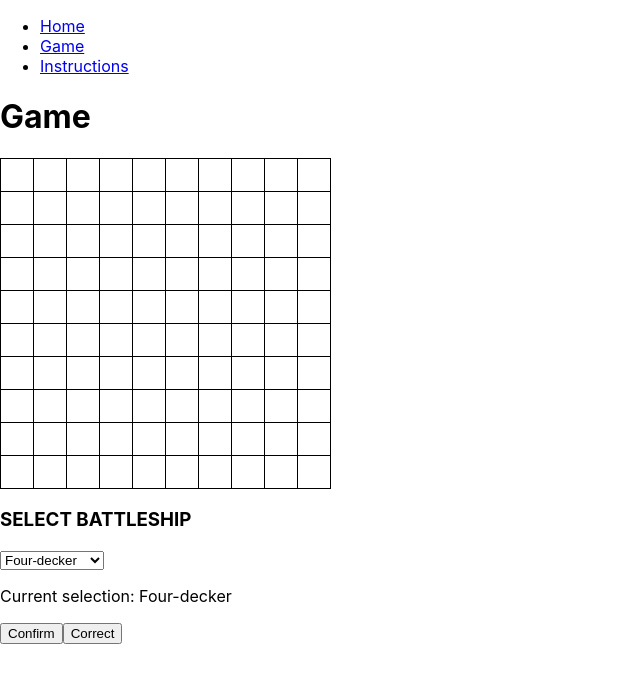
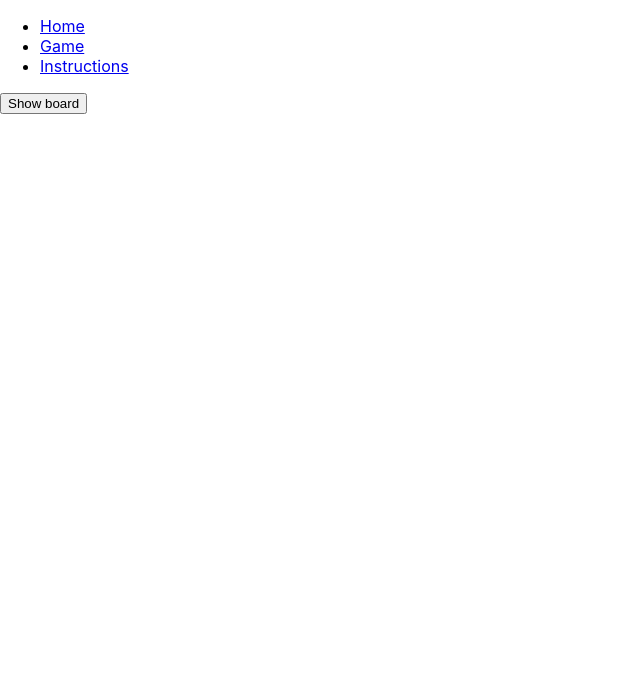
Before and after one commit to ewelinalabas/battleship, a React (Create React App) app: page /game in a window 1280 px wide. Shown: the top 682 px of the page, without its empty margins (0-640 px from the left). Built offline with nearby package versions, Linux system fonts and the light colour scheme.

Commit message:
Add reveal board

```diff
--- a/src/actions/gameActions.js
+++ b/src/actions/gameActions.js
@@ -3,6 +3,7 @@ import { getField, isEmptyBoard, isAlreadyMarked } from '../lib/board'
 const UPDATE_BOARD = 'UPDATE_BOARD';
 const SELECT_SHIP = 'SELECT_SHIP';
 const CONFIRM_SHIP_SELECTION = 'CONFIRM_SHIP_SELECTION';
+const REVEAL_BOARD = 'REVEAL_BOARD';
 
 const validateIfNeighbour = (row, col, selectedFields) => {
   const ifNeighbours = selectedFields.map(f => {
@@ -75,3 +76,7 @@ export const selectShip = value => ({
 export const confirmShipSelection = () => ({
   type: CONFIRM_SHIP_SELECTION
 })
+
+export const revealBoard = () => ({
+  type: REVEAL_BOARD
+})
--- a/src/components/Game.js
+++ b/src/components/Game.js
@@ -1,7 +1,7 @@
 import React, { Component } from 'react';
 import { connect } from 'react-redux';
 import { Board } from './Board';
-import { makeDecision } from '../actions/gameActions';
+import { makeDecision, revealBoard } from '../actions/gameActions';
 import { SelectShip } from './SelectShip';
 
 const buildBoard = state => {
@@ -18,6 +18,8 @@ class GamePure extends Component {
   }
 
   render() {
+    console.log(this.props.showBoard)
+    if(this.props.showBoard === true) {
       return (
         <div>
           <h1>Game</h1>
@@ -25,12 +27,18 @@ class GamePure extends Component {
           <SelectShip counter={this.props.shipsCounter}/>
         </div>
       )
+    } else {
+      return (
+        <button type="button" onClick={() => {this.props.revealBoard()}}>Show board</button>
+      )
+    }
   }
 }
 
 export const Game = connect(
-  state => ({ board: state.game.board, shipsCounter: state.game.shipsCounter }),
+  state => ({ showBoard: state.showBoard, board: state.game.board, shipsCounter: state.game.shipsCounter }),
   dispatch => ({
-    makeDecision: (row, col) => dispatch(makeDecision(row, col))
+    makeDecision: (row, col) => dispatch(makeDecision(row, col)),
+    revealBoard: () => dispatch(revealBoard())
   })
 )(GamePure)
--- a/src/reducers/gameReducer.js
+++ b/src/reducers/gameReducer.js
@@ -11,6 +11,7 @@ const buildBoard = () => {
 }
 
 const initialState = {
+  showBoard: false,
   game: {
     board: buildBoard(),
     selectedShip: "4",
@@ -62,6 +63,8 @@ export const gameReducer = (state = initialState, action) => {
       return {...state, game: {...state.game, selectedShip: action.value}};
     case 'CONFIRM_SHIP_SELECTION':
       return updateAvailableShips(state);
+    case 'REVEAL_BOARD':
+        return {...state, showBoard: true}
     default:
       return state;
   }
```
Lines whose indentation alone changed are shown as unchanged.
